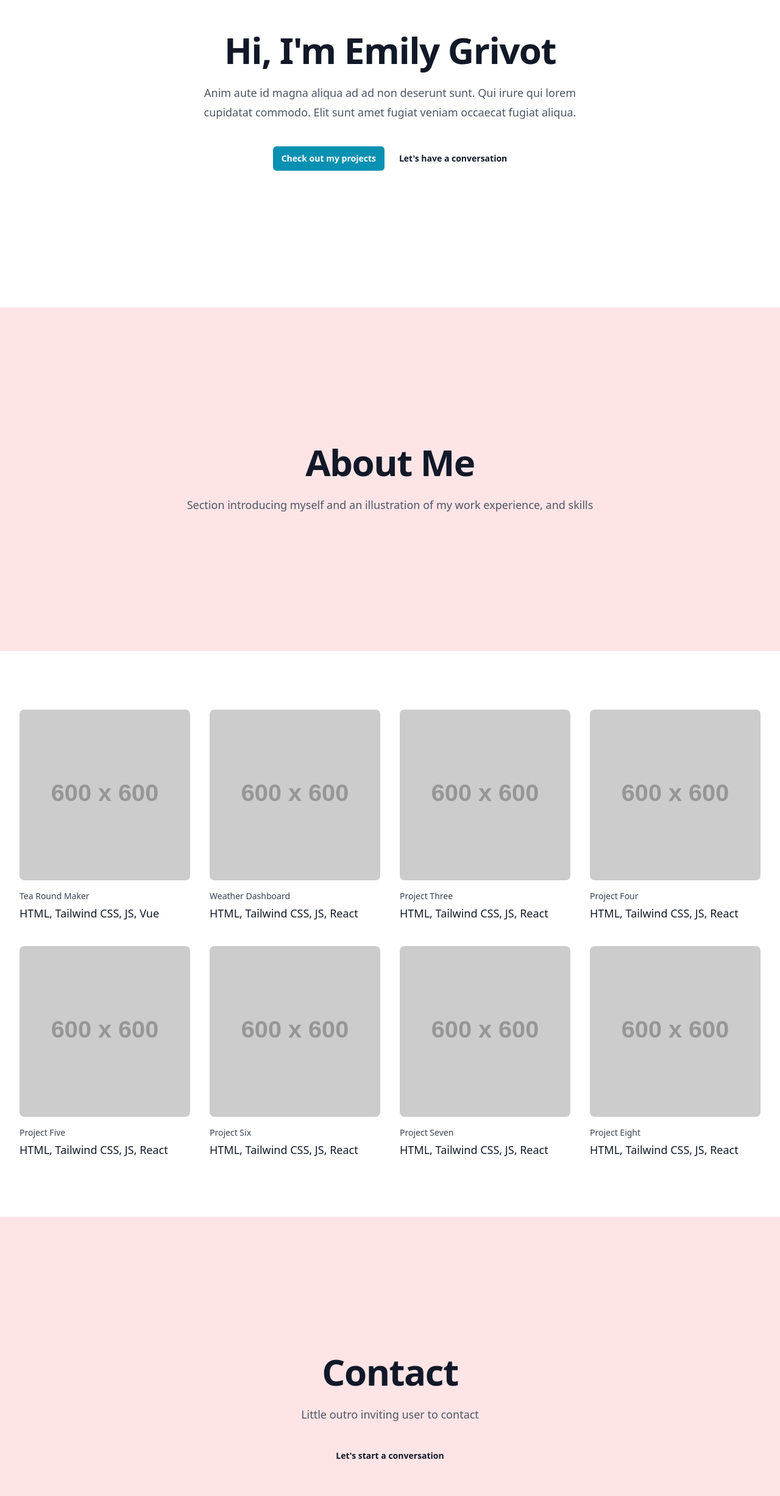
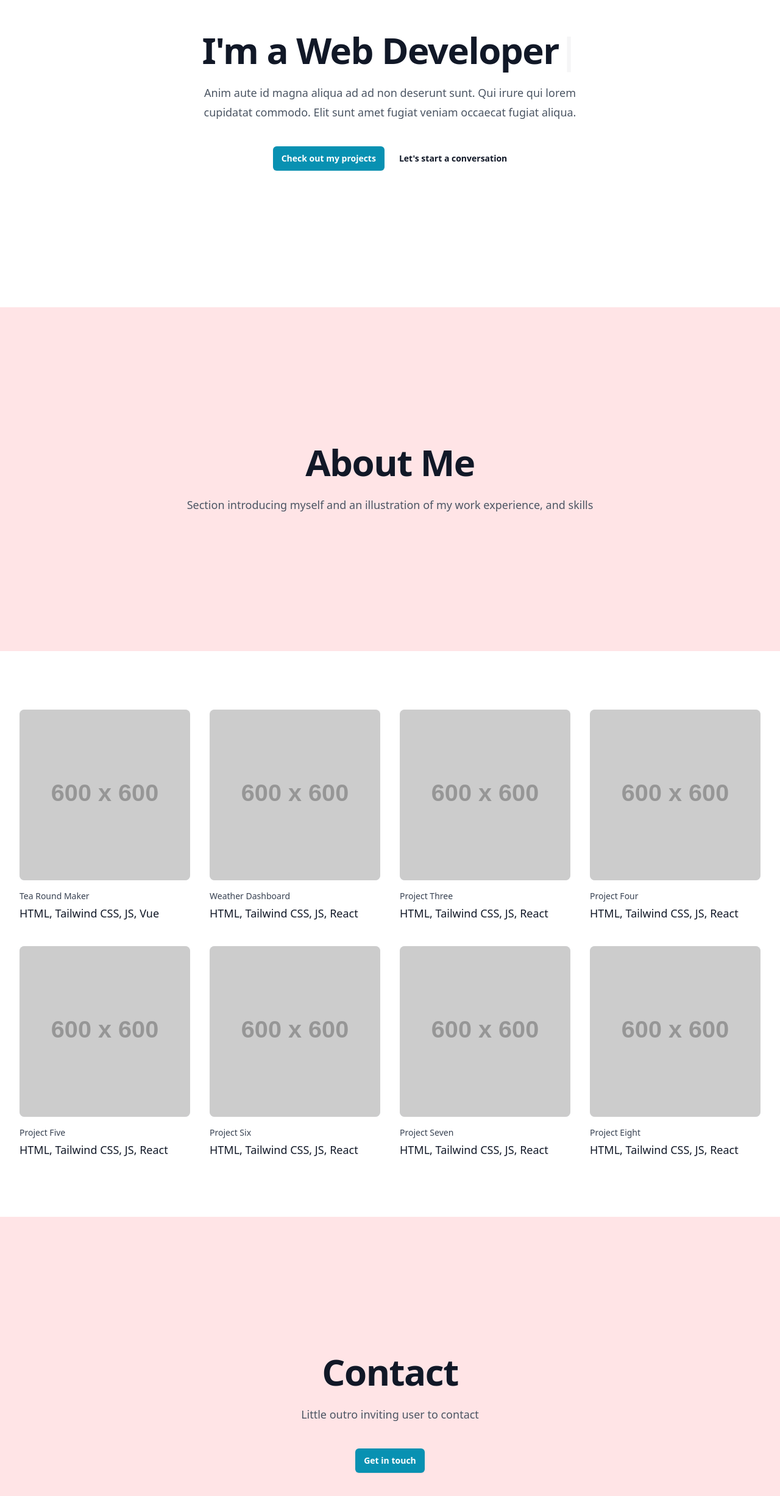
Before and after one commit to emigri/DevByEmily, a React (Create React App) app in the folder dev_by_em/: page / in a window 1280 px wide. Shown: the part 304-2758 px from the top of the page at 61% size. Built offline with nearby package versions, Linux system fonts and the light colour scheme.

Commit message:
added react-type and improved styling of initial draft

```diff
--- a/dev_by_em/src/components/About.jsx
+++ b/dev_by_em/src/components/About.jsx
@@ -4,7 +4,7 @@
 function About() {
   return (
     <>
-      <div className="bg-rose-100">
+      <div id="about" className="bg-rose-100">
         <div className="mx-auto max-w-2xl py-32 sm:py-48 lg:py-56">
           <div className="text-center">
             <h1 className="text-balance text-4xl font-bold tracking-tight text-gray-900 sm:text-6xl">
--- a/dev_by_em/src/components/Contact.jsx
+++ b/dev_by_em/src/components/Contact.jsx
@@ -1,7 +1,7 @@
 function Contact() {
   return (
     <>
-      <div className="bg-rose-100">
+      <div id="contact" className=" bg-rose-100">
         <div className="mx-auto max-w-2xl py-32 sm:py-48 lg:py-56">
           <div className="text-center">
             <h1 className="text-balance text-3xl font-bold tracking-tight text-gray-900 sm:text-6xl">
@@ -13,9 +13,9 @@ function Contact() {
             <div className="mt-10 flex items-center justify-center gap-x-6">
               <a
                 href="#"
-                className="text-sm font-semibold leading-6 text-gray-900"
+                className="rounded-md bg-cyan-600 px-3.5 py-2.5 text-sm font-semibold text-white shadow-sm hover:bg-cyan-500 focus-visible:outline focus-visible:outline-2 focus-visible:outline-offset-2 focus-visible:outline-indigo-600"
               >
-                Let's start a conversation
+                Get in touch
               </a>
             </div>
           </div>
--- a/dev_by_em/src/components/Hero.jsx
+++ b/dev_by_em/src/components/Hero.jsx
@@ -1,8 +1,10 @@
+import { ReactTyped } from "react-typed";
+
 function Hero() {
   const navigation = [
-    { name: "About", href: "#" },
+    { name: "About", href: "#about" },
     { name: "Projects", href: "#projects" },
-    { name: "Contact", href: "#" }
+    { name: "Contact", href: "#contact" }
   ];
 
   return (
@@ -43,12 +45,12 @@ function Hero() {
         </div> */}
         <div className="mx-auto max-w-2xl py-32 sm:py-48 lg:py-56">
           <div className="text-center">
-            {/* <Typed>
-              strings = {["Hi, I'm Emily"]}
-              typeSpeed={150}
-            </Typed> */}
             <h1 className="text-balance text-4xl font-bold tracking-tight text-gray-900 sm:text-6xl">
-              Hi, I'm Emily Grivot
+              <ReactTyped
+                strings={["Hi, I'm Emily Grivot", "I'm a Web Developer"]}
+                typeSpeed={40}
+                backSpeed={40}
+              />
             </h1>
             <p className="mt-6 text-lg leading-8 text-gray-600">
               Anim aute id magna aliqua ad ad non deserunt sunt. Qui irure qui
@@ -57,16 +59,17 @@ function Hero() {
             </p>
             <div className="mt-10 flex items-center justify-center gap-x-6">
               <a
-                href="#"
+                id="button"
+                href="#projects"
                 className="rounded-md bg-cyan-600 px-3.5 py-2.5 text-sm font-semibold text-white shadow-sm hover:bg-cyan-500 focus-visible:outline focus-visible:outline-2 focus-visible:outline-offset-2 focus-visible:outline-indigo-600"
               >
                 Check out my projects
               </a>
               <a
-                href="#"
+                href="#contact"
                 className="text-sm font-semibold leading-6 text-gray-900"
               >
-                Let's have a conversation
+                Let's start a conversation
               </a>
             </div>
           </div>
```
